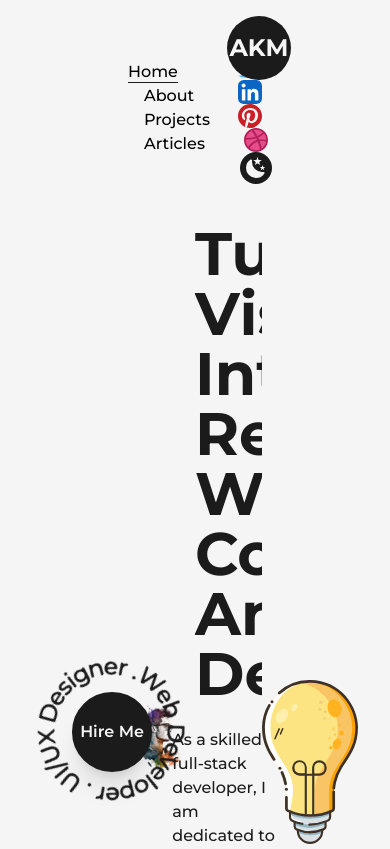
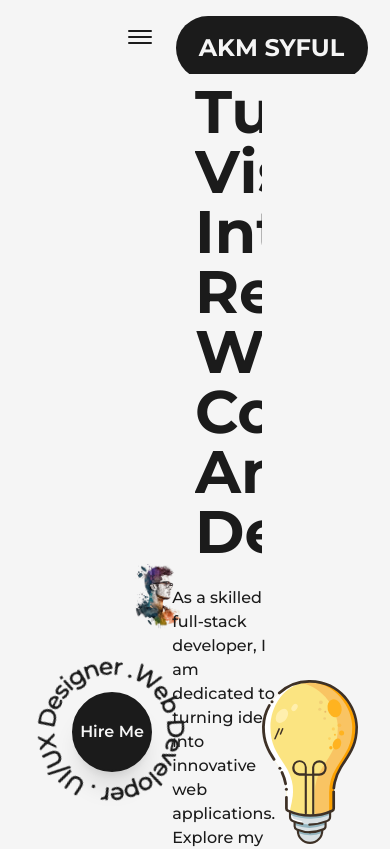
Before and after one commit to akmsyfulalom/dev.akmsyful, a Next.js app: page / in a window 390 px wide. Shown: the top 849 px of the page. Built offline with nearby package versions, Linux system fonts and the light colour scheme.

Commit message:
responsive navbar added

```diff
--- a/src/components/Shared/Logo.jsx
+++ b/src/components/Shared/Logo.jsx
@@ -6,10 +6,10 @@
 export default function Logo() {
   return (
     <div className='flex items-center justify-center mt-2'>
-        <MotionLink href={"/"} className='w-16 h-16 bg-dark text-light flex items-center justify-center rounded-full text-2xl font-bold border border-solid border-transparent dark:border-light' whileHover={{
+        <MotionLink href={"/"} className='w-48 h-16 bg-dark text-light flex items-center justify-center rounded-full text-2xl font-bold border border-solid border-transparent dark:border-light' whileHover={{
           backgroundColor: ["#121212", "rgba(131,58,180,1)","rgba(253,29,29,1)","rgba(252,176,69,1)","rgba(131,58,180,1)", "#121212"],
           transition: {duration: 1, repeat: Infinity}
-        }}>AKM</MotionLink>
+        }}>AKM SYFUL</MotionLink>
     </div>
   )
 }
--- a/src/components/Shared/Navbar.jsx
+++ b/src/components/Shared/Navbar.jsx
@@ -5,6 +5,31 @@
 import { motion } from "framer-motion"
 import { DribbbleIcon, GithubIcon, LinkedInIcon, MoonIcon, PinterestIcon, SunIcon, TwitterIcon } from "./Icons";
 import useThemeSwitcher from "../hooks/useThemeSwitcher";
+import { useState } from "react";
+import { useRouter } from 'next/navigation'
+
+
+
+
+
+const CustomMobileLink = ({ href, title, className = "" , toggle}) => {
+    const router = useRouter()
+
+    const  handleClick =() =>{
+        toggle()
+        router.push(href)
+    }
+
+    return (
+        <button href={href} className={`${className} relative group text-light dark:text-dark my-2`} onClick={handleClick} >
+            {title}
+
+            <span className={`h-[1px] inline-block absolute bg-light left-0 -bottom-0.5 group-hover:w-full transition-[width] case duration-300 ${router === href ? 'w-full' : 'w-0'} dark:bg-dark`}>&nbsp;</span>
+        </button>
+    )
+}
+
+
 
 const CustomLink = ({ href, title, className = "" }) => {
     const pathname = usePathname()
@@ -22,12 +47,27 @@
 export default function Navbar() {
 
     const [mode, setMode] = useThemeSwitcher();
+    const [isOpen, setIsOpen] = useState(false);
+
+    const handleClick = () => {
+        setIsOpen(!isOpen)
+    }
 
 
 
 
     return (
-        <header className='w-full px-32 py-8 font-medium flex items-center justify-between dark:text-light'>
+        <header className='w-full px-32 py-8 font-medium flex items-center justify-between dark:text-light relative '>
+
+
+
+            <button className="hidden lg:flex flex-col justify-center items-center" onClick={handleClick}>
+                <span className={`bg-dark dark:bg-light block transition-all duration-300 ease-out h-0.5 w-6 rounded-sm -translate-y-0.5 ${isOpen ? 'rotate-45 translate-y-1' : '-translate-y-0.5'}`}></span>
+                <span className={`bg-dark dark:bg-light block transition-all duration-300 ease-out h-0.5 w-6 rounded-sm my-0.5 ${isOpen ? 'opacity-0 : ' : 'opacity-100'}`}></span>
+                <span className={`bg-dark dark:bg-light block transition-all duration-300 ease-out h-0.5 w-6 rounded-sm translate-y-0.5 ${isOpen ? '-rotate-45 -translate-y-1' : 'translate-y-0.5'}`}></span>
+            </button>
+
+            <div className="w-full flex justify-between items-center lg:hidden">
 
                 <nav>
                     <CustomLink href="/" title="Home" className="mr-2" />
@@ -85,22 +125,110 @@
 
 
                     <button
-                onClick={() =>setMode(mode === "light" ? "dark" : "light")}
+                        onClick={() => setMode(mode === "light" ? "dark" : "light")}
                         className={`ml-3 flex items-center justify-center rounded-full p-1  ${mode === "light" ? "bg-dark text-light" : "bg-light text-dark"}`}
                     >
 
                         {
                             mode === "dark" ?
-                        <SunIcon className={"fill-dark"}/>
+                                <SunIcon className={"fill-dark"} />
                                 :
-                        <MoonIcon className={"fill-dark"}/>
+                                <MoonIcon className={"fill-dark"} />
                         }
                     </button>
 
 
 
                 </nav>
-            <div className="absolute left-[50%] top-2 translate-x-[50%]">
+            </div>
+
+
+            {
+                isOpen ?
+
+            <motion.div
+            initial={{scale:0, opacity:0, x:"-50%", y:"-50%"}}
+            animate={{scale:1, opacity:1}}
+
+            className="min-w-[70vw] flex flex-col justify-between items-center fixed top-1/2 left-1/2 -translate-x-1/2 -translate-y-1/2 z-30 bg-dark/90 dark:bg-light/75 rounded-lg backdrop-blur-md py-32">
+
+            <nav className="flex flex-col justify-center items-center ">
+                <CustomMobileLink href="/" title="Home" className=""  toggle={handleClick}/>
+                <CustomMobileLink href="/about" title="About" className=""  toggle={handleClick}/>
+                <CustomMobileLink href="/projects" title="Projects" className=""  toggle={handleClick}/>
+                <CustomMobileLink href="/articles" title="Articles" className=""  toggle={handleClick}/>
+            </nav>
+
+            <nav className="flex justify-center items-center flex-wrap">
+                <motion.a
+                    href="https://github.com"
+                    target="_blank"
+                    whileHover={{ y: 2 }}
+                    whileTap={{ scale: 0.9 }}
+                    className="w-6 mx-3 rounded-full bg-light dark:bg-dark sm:mx-1"
+                >
+                    <GithubIcon />
+                </motion.a>
+                <motion.a
+                    href="https://github.com"
+                    target="_blank"
+                    whileHover={{ y: 2 }}
+                    whileTap={{ scale: 0.9 }}
+                    className="w-6 mx-3 sm:mx-1"
+                >
+                    <TwitterIcon />
+                </motion.a>
+                <motion.a
+                    href="https://github.com"
+                    target="_blank"
+                    whileHover={{ y: 2 }}
+                    whileTap={{ scale: 0.9 }}
+                    className="w-6 mx-3 sm:mx-1"
+                >
+                    <LinkedInIcon />
+                </motion.a>
+                <motion.a
+                    href="https://github.com"
+                    target="_blank"
+                    whileHover={{ y: 2 }}
+                    whileTap={{ scale: 0.9 }}
+                    className="w-6 mx-3 rounded-full bg-light sm:mx-1"
+                >
+                    <PinterestIcon />
+                </motion.a>
+                <motion.a
+                    href="https://github.com"
+                    target="_blank"
+                    whileHover={{ y: 2 }}
+                    whileTap={{ scale: 0.9 }}
+                    className="w-6 ml-3 sm:mx-1"
+                >
+                    <DribbbleIcon />
+                </motion.a>
+
+
+                <button
+                    onClick={() => setMode(mode === "light" ? "dark" : "light")}
+                    className={`ml-3 sm:ml-1 flex items-center justify-center rounded-full p-1  ${mode === "light" ? "bg-dark text-light" : "bg-light text-dark"}`}
+                >
+
+                    {
+                        mode === "dark" ?
+                            <SunIcon className={"fill-dark"} />
+                            :
+                            <MoonIcon className={"fill-dark"} />
+                    }
+                </button>
+
+
+
+            </nav>
+        </motion.div>
+                :
+                null
+            }
+
+            <div className="absolute left-[45%] top-2 ">
                 <Logo />
             </div>
         </header>
--- a/tailwind.config.js
+++ b/tailwind.config.js
@@ -30,6 +30,25 @@
 
 
     },
+    screens: {
+      "2xl": { max: "1535px" },
+      // => @media (max-width: 1535px) { ... }
+
+      xl: { max: "1279px" },
+      // => @media (max-width: 1279px) { ... }
+
+      lg: { max: "1023px" },
+      // => @media (max-width: 1023px) { ... }
+
+      md: { max: "767px" },
+      // => @media (max-width: 767px) { ... }
+
+      sm: { max: "639px" },
+      // => @media (max-width: 639px) { ... }
+
+      xs: { max: "479px" },
+      // => @media (max-width: 479px) { ... }
+  },
   },
   plugins: [],
 }
```
Lines whose indentation alone changed are shown as unchanged.
